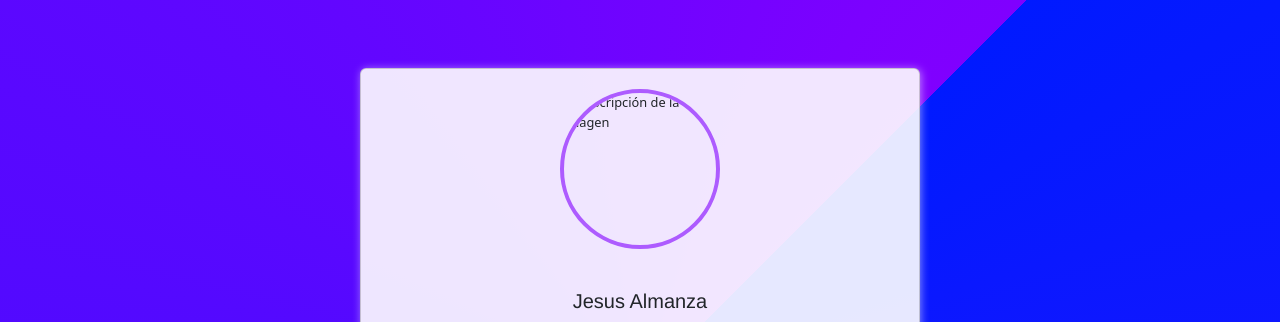
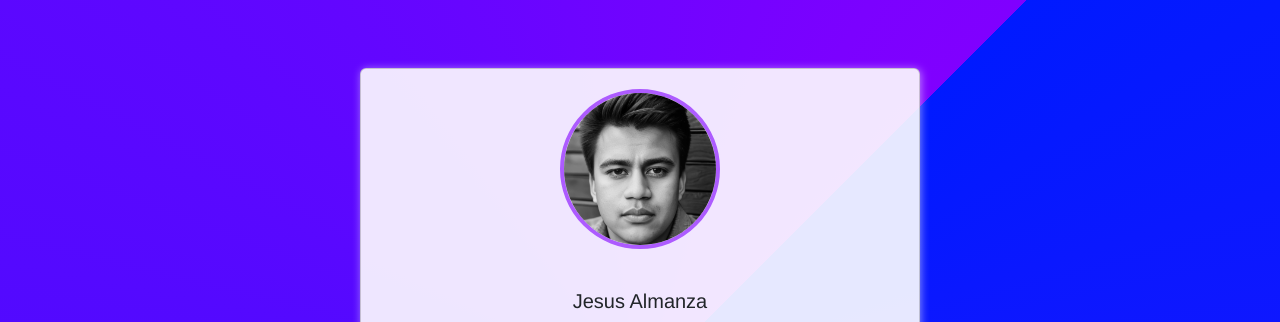
Before and after one commit to JAlcon00/P-web, a plain HTML site: page ListaPracticas/Index.html in a window 1280 px wide. Shown: the top 322 px of the page. Drawn offline with nearby package versions, Linux system fonts and the light colour scheme; the site is published under a folder, as on GitHub Pages, so addresses that start at the root find nothing.

Commit message:
ruta actualizada

```diff
--- a/ListaPracticas/Index.html
+++ b/ListaPracticas/Index.html
@@ -21,7 +21,7 @@
 
             <div class="card col-6  d-flex justify-content-center align-items-center">
                 <div class="imagen-circular">
-                    <img src="/ListaPracticas/img/Jesus.jpg" alt="Descripción de la imagen">
+                    <img src="img/Jesus.jpg" alt="Descripción de la imagen">
                 </div>
                 <div class="card-body">
                     <h5 class="card-title" style="text-align: center; line-height: 1.6; font-family: Helvetica">Jesus
```
Also changed, not shown: 2 other files.
